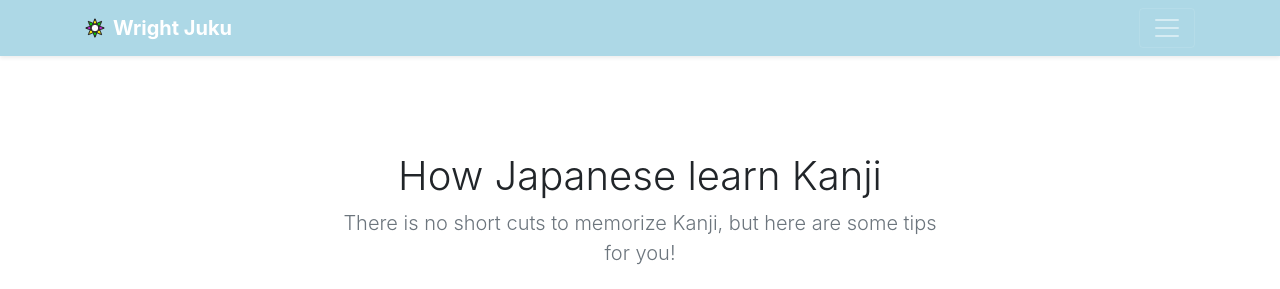
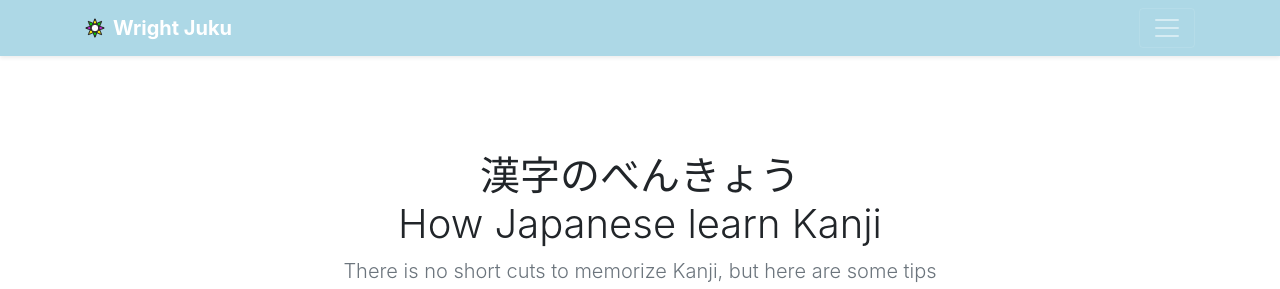
Before and after one commit to Kochinda/Kanji-Video-Contents, a plain HTML site: page index.html in a window 1280 px wide. Shown: the top 289 px of the page. Drawn offline with nearby package versions, Linux system fonts and the light colour scheme.

Commit message:
add 漢字のべんきょう

```diff
--- a/index.html
+++ b/index.html
@@ -52,7 +52,7 @@
 
   <section class="jumbotron text-center">
     <div class="container">
-      <h1 class="jumbotron-heading">How Japanese learn Kanji</h1>
+      <h1 class="jumbotron-heading">漢字のべんきょう<br>How Japanese learn Kanji</h1>
       <p class="lead text-muted"> There is no short cuts to memorize Kanji, but here are some tips for you!</p>
       <p>
         <a href="https://www.wrightjukuonline.com/" class="btn btn-primary my-2">Web Page</a>
```
